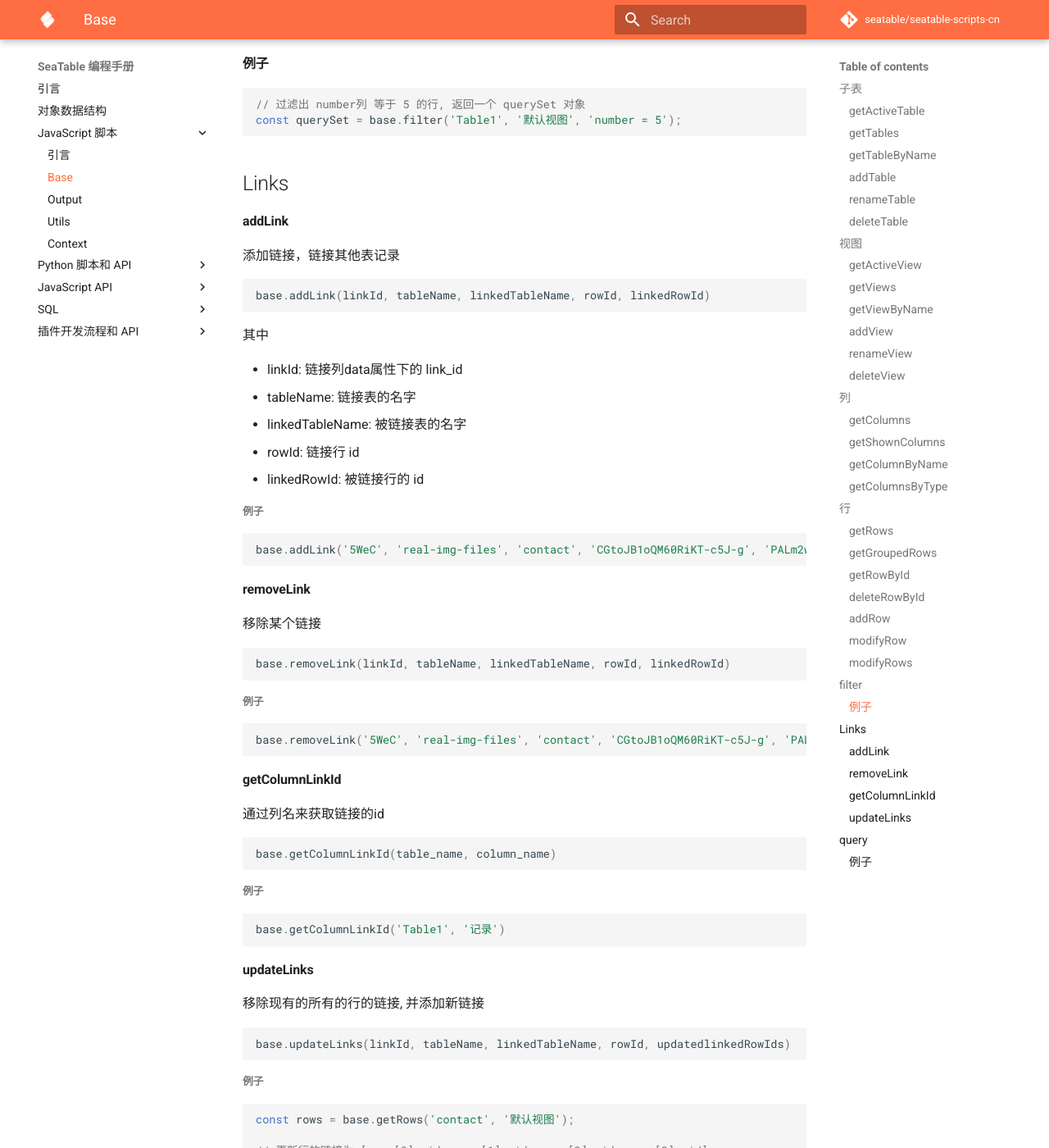
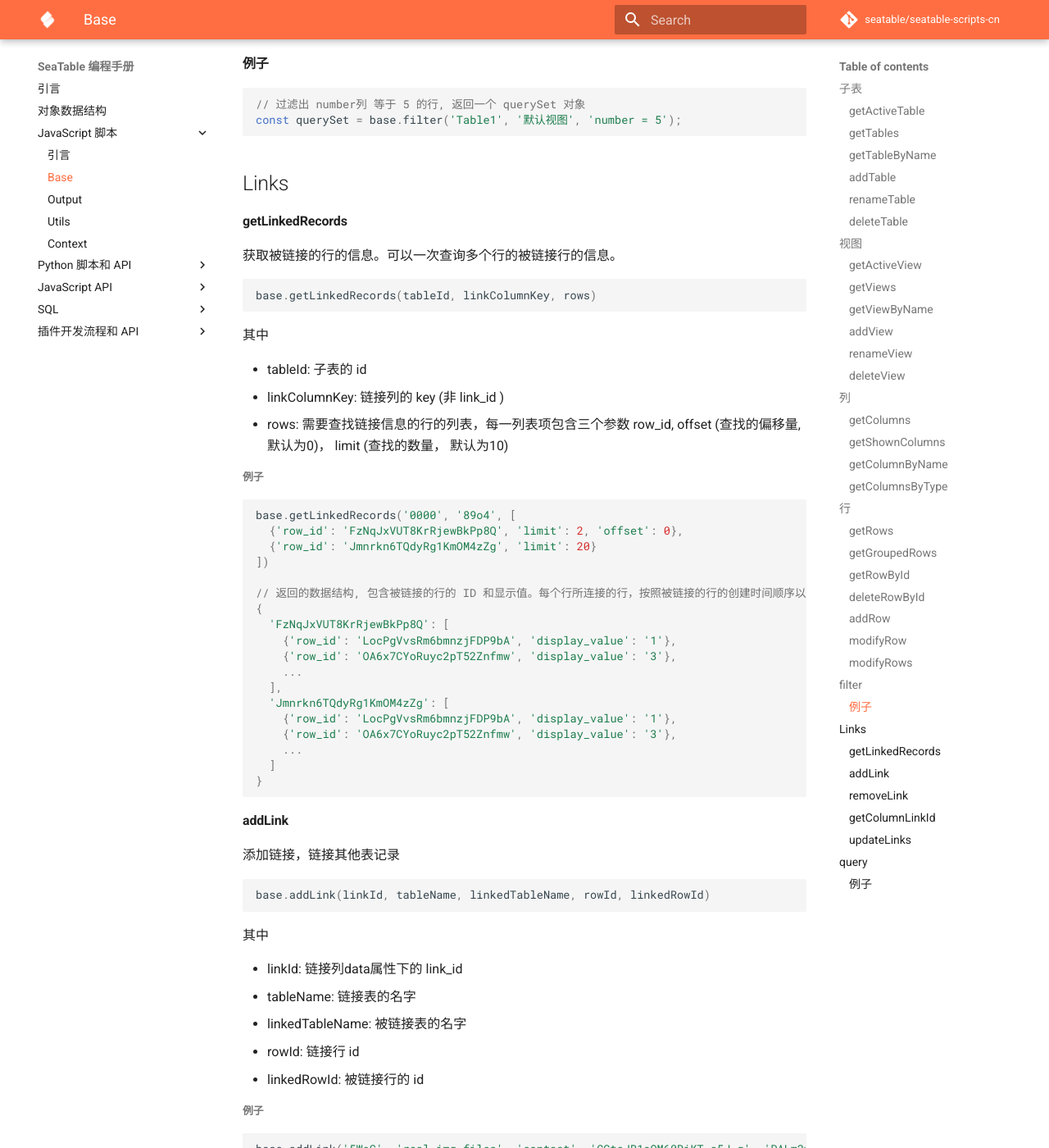
Before and after one commit to seatable/seatable-scripts-cn, an MkDocs documentation site: the page built from manual/javascript/base.md, in a window 1280 px wide and 1400 px high, scrolled down 7617 px. Shown: the whole window at 82% size. Built offline with MkDocs 1.6.1 and Material for MkDocs 9.7.7, drawn with Linux system fonts in a browser that asks for light colours; comment, search, counter and statistics services are not loaded.

Commit message:
feat(script): support get linked rows

````diff
--- a/manual/javascript/base.md
+++ b/manual/javascript/base.md
@@ -459,6 +459,44 @@
 ## Links
 
 
+#### getLinkedRecords
+
+获取被链接的行的信息。可以一次查询多个行的被链接行的信息。
+
+```javascript
+base.getLinkedRecords(tableId, linkColumnKey, rows)
+```
+
+其中
+
+* tableId: 子表的 id
+* linkColumnKey: 链接列的 key (非 link_id )
+* rows: 需要查找链接信息的行的列表，每一列表项包含三个参数 row_id, offset (查找的偏移量, 默认为0)， limit (查找的数量， 默认为10)
+
+##### 例子
+
+```javascript
+base.getLinkedRecords('0000', '89o4', [
+  {'row_id': 'FzNqJxVUT8KrRjewBkPp8Q', 'limit': 2, 'offset': 0},
+  {'row_id': 'Jmnrkn6TQdyRg1KmOM4zZg', 'limit': 20}
+])
+
+// 返回的数据结构, 包含被链接的行的 ID 和显示值。每个行所连接的行，按照被链接的行的创建时间顺序以数组形式返回。
+{
+  'FzNqJxVUT8KrRjewBkPp8Q': [
+    {'row_id': 'LocPgVvsRm6bmnzjFDP9bA', 'display_value': '1'},
+    {'row_id': 'OA6x7CYoRuyc2pT52Znfmw', 'display_value': '3'},
+    ...
+  ],
+  'Jmnrkn6TQdyRg1KmOM4zZg': [
+    {'row_id': 'LocPgVvsRm6bmnzjFDP9bA', 'display_value': '1'},
+    {'row_id': 'OA6x7CYoRuyc2pT52Znfmw', 'display_value': '3'},
+    ...
+  ]
+}
+```
+
+
 #### addLink
 
 添加链接，链接其他表记录
````
